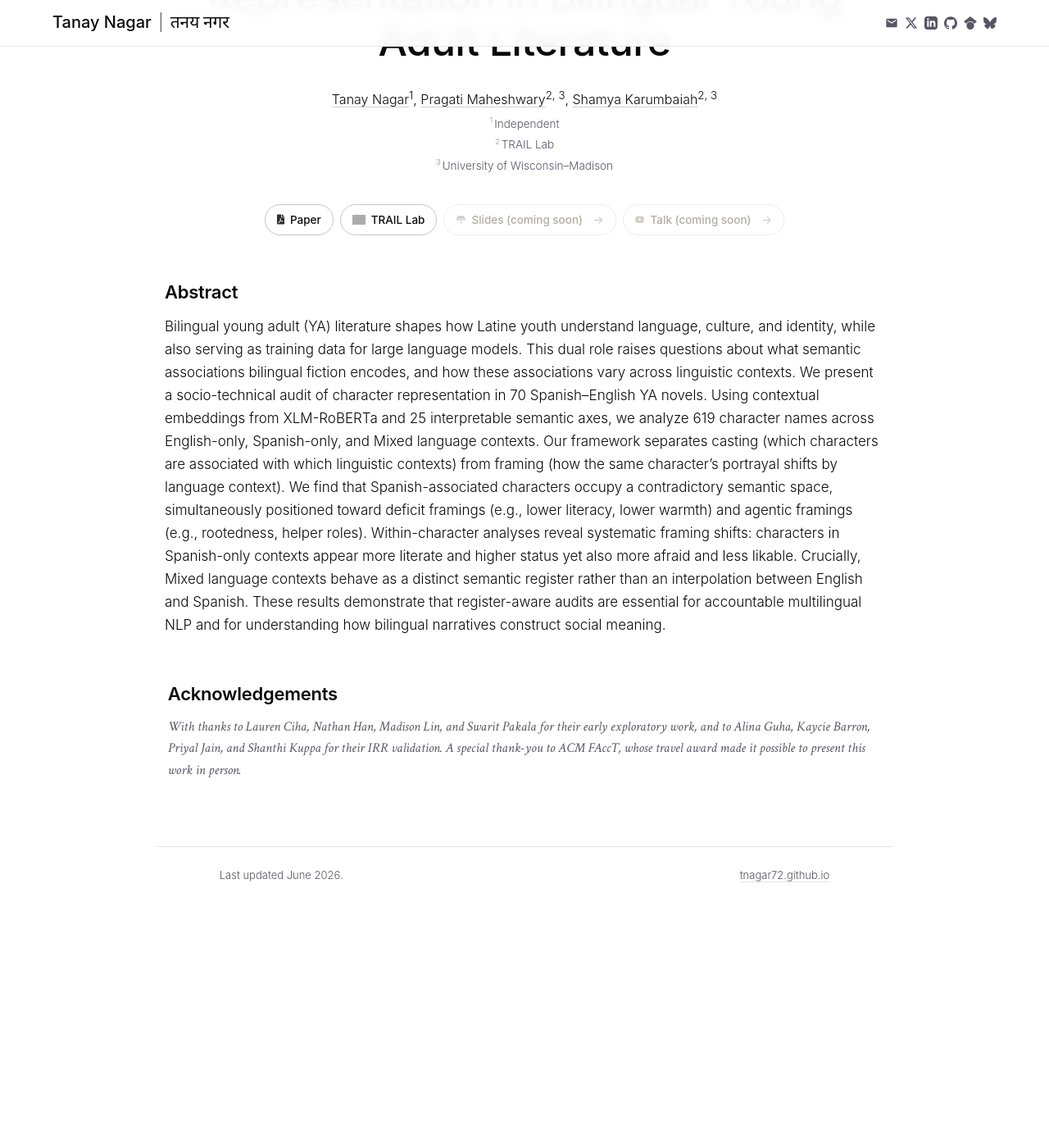
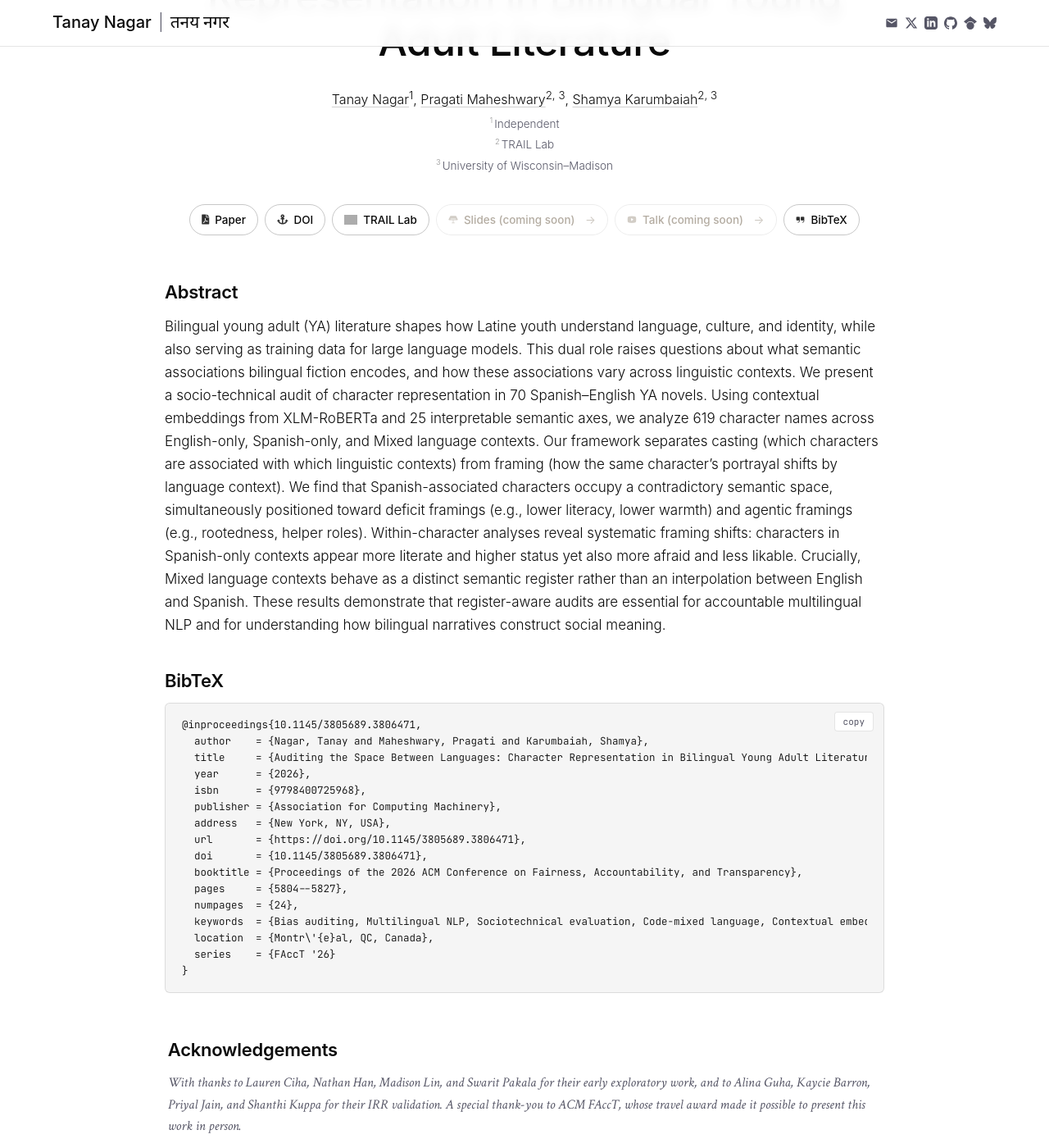
Before and after one commit to tnagar72/tnagar72.github.io, a Jekyll site: the page built from _research/audit-space-between-languages.md, in a window 1280 px wide and 1400 px high, scrolled down 300 px. Shown: the whole window at 82% size. Built offline with Jekyll 4.4.1, drawn with Linux system fonts in a browser that asks for light colours; nearby versions of some CDN libraries; before the commit the page ends 1437 px from its top, so only the background shows below that; some of the changed text lies outside the part shown; grey boxes are pictures that could not be loaded.

Commit message:
feat(research): fold ACM publication metadata into FAccT entry
The FAccT 2026 paper was published to the ACM Digital Library on
25 June 2026 as Open Access (DOI: 10.1145/3805689.3806471). Updates
the FAccT publications.yaml entry to surface the now-canonical
metadata.

- Title casing: lowercase "between" → "Between" to match the ACM
  Digital Library record.
- Venue text: expanded from "FAccT 2026 · Saturday June 27..." to
  the full "FAccT '26: Proceedings of the 2026 ACM Conference on
  Fairness, Accountability, and Transparency · June 25–28, 2026,
  Montréal, QC, Canada." form. Matches the standard ACM proceedings
  citation register.
- Paper pill: was pointing at the local /FAccT_2026/.../*.pdf bundle.
  Now points at the ACM canonical landing page via doi.org so
  download counts accrue to ACM (matters for citation metrics) and
  visitors see the official record.
- DOI pill: uncommented; points at the same DOI URL. Two pills with
  one destination — visitors get two clearly-labeled paths to the
  ACM record.
- BibTeX: filled in with the canonical ACM-exported entry (downloaded
  via the Digital Library's Export Citations dialog). location field
  filled with Montréal address (ACM exported it empty). Replaces the
  earlier `bibtex: ""` placeholder, which was duplicating the key
  later in the entry — the duplicate is removed in this commit.
- Coming-soon Slides + Talk pills retained — those affordances still
  point at TODO URLs.

homepage_hide kept at true for now (Tanay's call — surface decision
deferred). DOI link on the homepage news entry already points at the
canonical /research/<slug>/ project page, which is now fully populated.

```diff
--- a/_data/publications.yaml
+++ b/_data/publications.yaml
@@ -256,7 +256,7 @@
 # and bridging-language-gaps in this file as a fully-populated reference.
 # ─────────────────────────────────────────────────────────────────────────────
 - id: audit-space-between-languages
-  title: "Auditing the Space between Languages: Character Representation in Bilingual Young Adult Literature"
+  title: "Auditing the Space Between Languages: Character Representation in Bilingual Young Adult Literature"
   authors:
     # TODO — list every author in publication order. Each entry needs:
     #   name:   string; matches _data/people.yaml if applicable
@@ -268,7 +268,7 @@
     # - { name: "TODO co-author 1", role: "author",  marks: "TODO" }
     # - { name: "TODO co-author 2", role: "author",  marks: "TODO" }
     # - { name: "TODO advisor",     role: "advisor", marks: "TODO" }
-  venue: "FAccT 2026 · Saturday June 27, 2026, Montréal, Canada."
+  venue: "FAccT '26: Proceedings of the 2026 ACM Conference on Fairness, Accountability, and Transparency · June 25–28, 2026, Montréal, QC, Canada."
   venue-shorthand: FAccT
   year: 2026
   type: conference
@@ -280,15 +280,18 @@
   # awards:
   #   - text: "TODO award name"
   links:
-    # Paper PDF — local copy hosted at /FAccT_2026/. Convention mirrors
-    # /Bridging_Language_Gaps_CS/ and /PRS_Global/ — each paper gets a
-    # top-level directory holding its PDFs/posters/visualizations.
+    # Paper + DOI both point at the ACM Digital Library record
+    # (10.1145/3805689.3806471). Open access, so anyone can download
+    # the PDF from there. Two pills, one destination — the redundancy
+    # gives visitors two clearly-labeled paths to the same place.
     - label: "Paper"
-      url: "/FAccT_2026/FAccT_2026_Paper.pdf"
+      url: "https://doi.org/10.1145/3805689.3806471"
       icon: "fa-file-pdf"
-    # TRAIL Lab — the `logo:` prefix tells Step 3's template extension to
-    # render the SVG inline instead of as a font icon. Until that template
-    # change ships, this pill renders without an icon. The link still works.
+    - label: "DOI"
+      url: "https://doi.org/10.1145/3805689.3806471"
+      icon: "fa-anchor"
+    # TRAIL Lab — `logo:` prefix renders the SVG inline (handled by the
+    # template extension shipped in #48).
     - label: "TRAIL Lab"
       url: "https://trail.wcer.wisc.edu/"
       icon: "logo:/Images/trail-logo.svg"
@@ -298,15 +301,6 @@
     - label: "Talk (coming soon)"
       url: "" # TODO — paste YouTube link if/when the recording is posted
       icon: "phosphor-youtube-logo"
-    # POST-CONFERENCE TODO (uncomment ~1 month after FAccT, once ACM's
-    # Digital Library record actually exists at this DOI):
-    # - label: "DOI"
-    #   url: "https://doi.org/10.1145/3805689.3806471"
-    #   icon: "fa-anchor"
-    #
-    # Linking now would mean tapping "DOI" hits a 404 — worse than no
-    # link at all, since visitors can't distinguish broken site from
-    # paper-not-yet-published.
   summary:
   # ────────── Research-page fields ──────────
   tldr:
@@ -345,9 +339,23 @@
   # legend:
   #   - { glyph: "†", text: "TODO" }
   acknowledgements: "With thanks to Lauren Ciha, Nathan Han, Madison Lin, and Swarit Pakala for their early exploratory work, and to Alina Guha, Kaycie Barron, Priyal Jain, and Shanthi Kuppa for their IRR validation. A special thank-you to ACM FAccT, whose travel award made it possible to present this work in person."
-  # No bibtex yet — the paper hasn't been published in proceedings, so
-  # there's no DOI / canonical citation. Page should render a "coming soon"
-  # block here instead of a fake citation. Step 3 (links-coming-soon-state)
-  # will extend the layout to handle empty/missing bibtex as a "coming soon"
-  # render, same pattern as the empty-url link pills.
-  bibtex: ""
+  # Canonical BibTeX from ACM Digital Library (downloaded 27 June 2026 via
+  # the Export Citations dialog on the DOI page). location: filled in with
+  # the conference address since ACM exported it empty.
+  bibtex: |-
+    @inproceedings{10.1145/3805689.3806471,
+      author    = {Nagar, Tanay and Maheshwary, Pragati and Karumbaiah, Shamya},
+      title     = {Auditing the Space Between Languages: Character Representation in Bilingual Young Adult Literature},
+      year      = {2026},
+      isbn      = {9798400725968},
+      publisher = {Association for Computing Machinery},
+      address   = {New York, NY, USA},
+      url       = {https://doi.org/10.1145/3805689.3806471},
+      doi       = {10.1145/3805689.3806471},
+      booktitle = {Proceedings of the 2026 ACM Conference on Fairness, Accountability, and Transparency},
+      pages     = {5804--5827},
+      numpages  = {24},
+      keywords  = {Bias auditing, Multilingual NLP, Sociotechnical evaluation, Code-mixed language, Contextual embeddings, Literary corpora},
+      location  = {Montr\'{e}al, QC, Canada},
+      series    = {FAccT '26}
+    }
```
